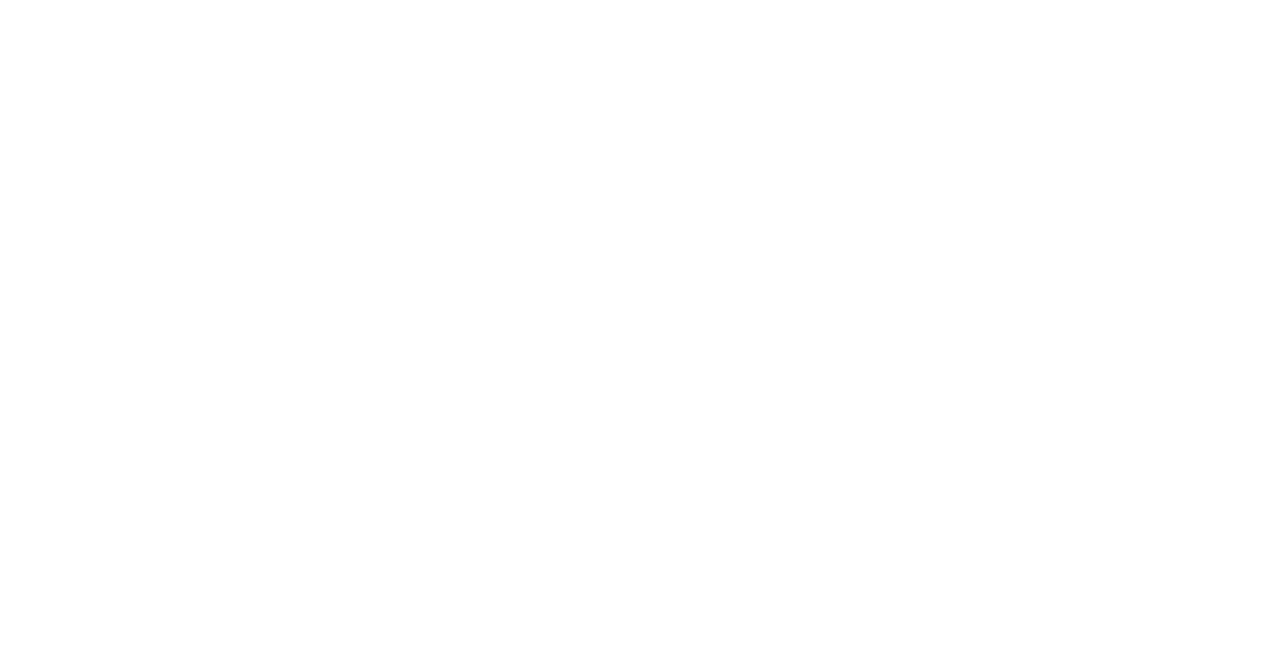
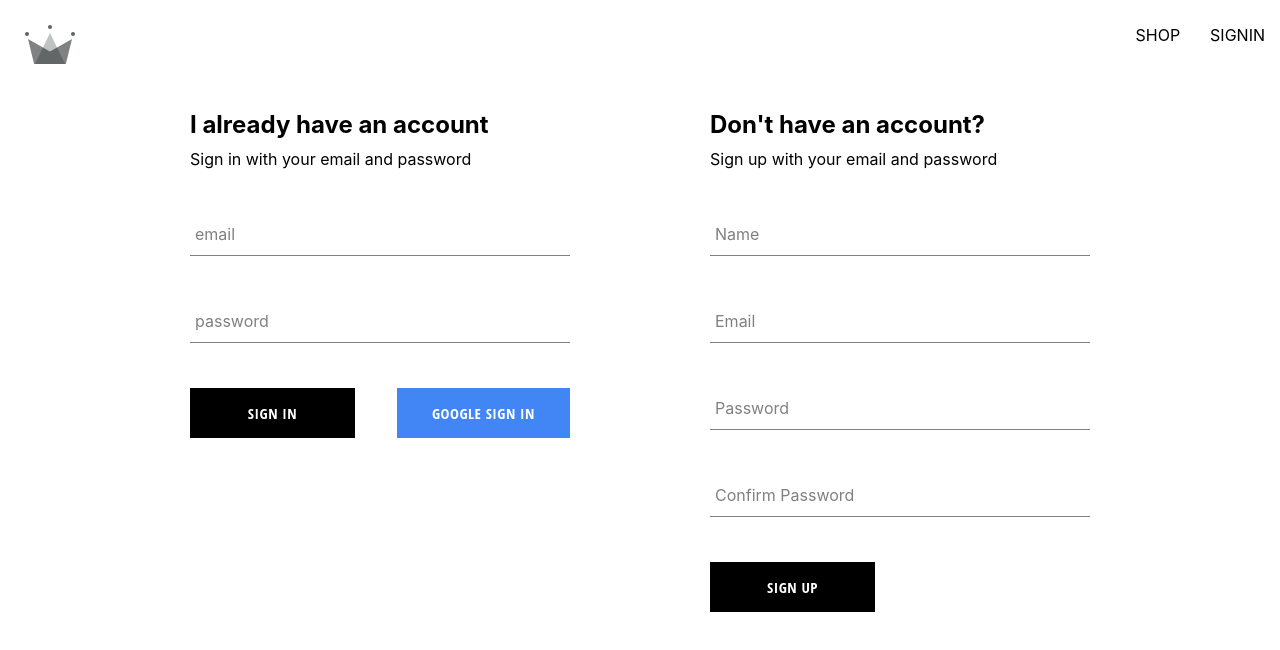
Before and after one commit to jallenlau/crwn-clothing, a React (Create React App) app: page /auth in a window 1280 px wide. Before the commit this address had no page. Shown: the top 650 px of the page. Built offline with nearby package versions, Linux system fonts and the light colour scheme; the HTML template or start-up script is replaced by a standard one.

Commit message:
6.4 authentication

```diff
--- a/src/App.js
+++ b/src/App.js
@@ -1,7 +1,7 @@
 import Home from '../src/routes/home/home.component'
 import {Routes, Route, Outlet} from 'react-router-dom'
 import Navigation from './routes/navigation/navigation.component';
-import SignIn from '../src/routes/sign-in/sign-in.component'
+import Authentication from '../src/routes/Authentication/Authentication.component'
 
 const Shop = () => {
   return (
@@ -16,7 +16,7 @@
       <Route path="/" element={ <Navigation /> }>
         <Route index element={ <Home /> } />
         <Route path='shop' element={<Shop />} />
-        <Route path='sign-in' element={<SignIn />} />
+        <Route path='auth' element={<Authentication />} />
       </Route>
    </Routes>
   )
--- /dev/null
+++ b/src/components/sign-in-form/sign-in-form.component.jsx
@@ -0,0 +1,84 @@
+import FormInput from '../form-input/form-input.component';
+import Button from '../button/button.component';
+import { useState } from 'react';
+import {
+    signInWithGooglePopup,
+    createUserDocumentFromAuth,
+    signInAuthUserWithEmailAndPassword,
+} from '../../utiles/firebase/firebase.utiles';
+
+import './sign-in-form.styles.scss'
+
+const defaultSignInFormFields = {
+    email: '',
+    password: '',
+}
+
+const signInWithGoogle = async () => {
+    const {user} = await signInWithGooglePopup();
+    await createUserDocumentFromAuth(user);
+};
+
+const SignInForm = () => {
+    const [signInFormFields, setSignInFormFields] = useState(defaultSignInFormFields);
+    const { email, password } = signInFormFields;
+
+    const resetFormFields = () => {
+        setSignInFormFields(defaultSignInFormFields);
+    }
+
+    const handleChange = (event) => {
+        const { name, value } = event.target;
+        setSignInFormFields({...signInFormFields, [name]: value})
+    }
+
+    const handleSubmit = async (event) => {
+        event.preventDefault();
+
+        try {
+            const response = await signInAuthUserWithEmailAndPassword(email, password);
+            console.log(response);
+            resetFormFields();
+        } catch (error) {
+            switch (error.code) {
+                case 'auth/wrong-password':
+                    alert('Wrong Password!');
+                    break;
+                case 'auth/user-not-found':
+                    alert('No user associated with this!')
+                    break;
+                default:
+                    console.log(error);
+            }
+        }
+    }
+
+    return (
+        <div className='sign-in-container'>
+            <h2>I already have an account</h2>
+            <span>Sign in with your email and password</span>
+            <form onSubmit={handleSubmit}>
+                <FormInput
+                    label='email'
+                    type='email'
+                    name='email'
+                    value={email}
+                    onChange={handleChange}
+                />
+                <FormInput
+                    label='password'
+                    type='password'
+                    name='password'
+                    value={password}
+                    onChange={handleChange}
+                />
+                <div className='buttons-container'>
+                    <Button type='submit'>Sign in</Button>
+                    <Button type='button ' buttonType='google' onClick={signInWithGoogle}>Google sign in</Button>
+                </div>
+            </form>
+        </div>
+    )
+}
+
+export default SignInForm;
--- /dev/null
+++ b/src/components/sign-in-form/sign-in-form.styles.scss
@@ -0,0 +1,14 @@
+.sign-in-container {
+    dislplay: flex;
+    flex-direction: column;
+    width: 380px;
+
+    h2 {
+        margin: 10px 0px;
+    }
+
+    .buttons-container {
+        display: flex;
+        justify-content: space-between;
+    }
+}
--- a/src/components/sign-up-form/sign-up-form.component.jsx
+++ b/src/components/sign-up-form/sign-up-form.component.jsx
@@ -22,7 +22,7 @@
     const [formFields, setFormFields] = useState(defaultFormfields);
     const { displayName, email, password, confirmPassword } = formFields;
 
-    console.log(formFields);
+ //   console.log(formFields);
 
     const resetFormFields = () => {
         setFormFields(defaultFormfields);
@@ -92,7 +92,7 @@
                     onChange={handleChange}
                     required
                 />
-                <Button type='submit'>Submit</Button>
+                <Button type='submit'>Sign up</Button>
             </form>
         </div>
     )
--- /dev/null
+++ b/src/routes/Authentication/Authentication.component.jsx
@@ -0,0 +1,16 @@
+import SignUpForm from '../../components/sign-up-form/sign-up-form.component';
+import SignInForm from '../../components/sign-in-form/sign-in-form.component';
+
+import './Authentication.styles.scss'
+
+const Authentication = () => {
+
+    return (
+        <div className='authentication-container'>
+            <SignInForm />
+            <SignUpForm />
+        </div>
+    )
+}
+
+export default Authentication;
--- /dev/null
+++ b/src/routes/Authentication/Authentication.styles.scss
@@ -0,0 +1,6 @@
+.authentication-container {
+    display: flex;
+    width: 900px;
+    justify-content: space-between;
+    margin: 30px auto;
+}
--- a/src/routes/navigation/navigation.component.jsx
+++ b/src/routes/navigation/navigation.component.jsx
@@ -14,7 +14,7 @@
             <Link className="nav-link" to="/shop">
             SHOP
             </Link>
-            <Link className="sign-in" to="/sign-in">
+            <Link className="nav-link" to="/auth">
             SIGNIN
             </Link>
         </div>
--- a/src/routes/sign-in/sign-in.component.jsx
+++ /dev/null
@@ -1,24 +0,0 @@
-import {
-    signInWithGooglePopup,
-    createUserDocumentFromAuth,
-} from '../../utiles/firebase/firebase.utiles'
-import SignUpForm from '../../components/sign-up-form/sign-up-form.component';
-
-const SignIn = () => {
-    const logGoogleUser = async () => {
-        const {user} = await signInWithGooglePopup();
-        const userDocRef = await createUserDocumentFromAuth(user);
-    };
-
-    return (
-        <div>
-            <h1>Sign In Page</h1>
-            <button onClick={logGoogleUser}>
-                Sign in with google popup
-            </button>
-            <SignUpForm />
-        </div>
-    )
-}
-
-export default SignIn;
--- a/src/utiles/firebase/firebase.utiles.js
+++ b/src/utiles/firebase/firebase.utiles.js
@@ -6,6 +6,7 @@
     signInWithPopup,
     GoogleAuthProvider,
     createUserWithEmailAndPassword,
+    signInWithEmailAndPassword,
 } from 'firebase/auth'
 import {
     getFirestore,
@@ -69,4 +70,9 @@
 export const createAuthUserWithEmailAndPassword = async (email, password) => {
     if (!email || !password) return;
     return await createUserWithEmailAndPassword(auth, email, password);
+}
+
+export const signInAuthUserWithEmailAndPassword = async (email, password) => {
+    if (!email || !password) return;
+    return await signInWithEmailAndPassword(auth, email, password);
  }
```
